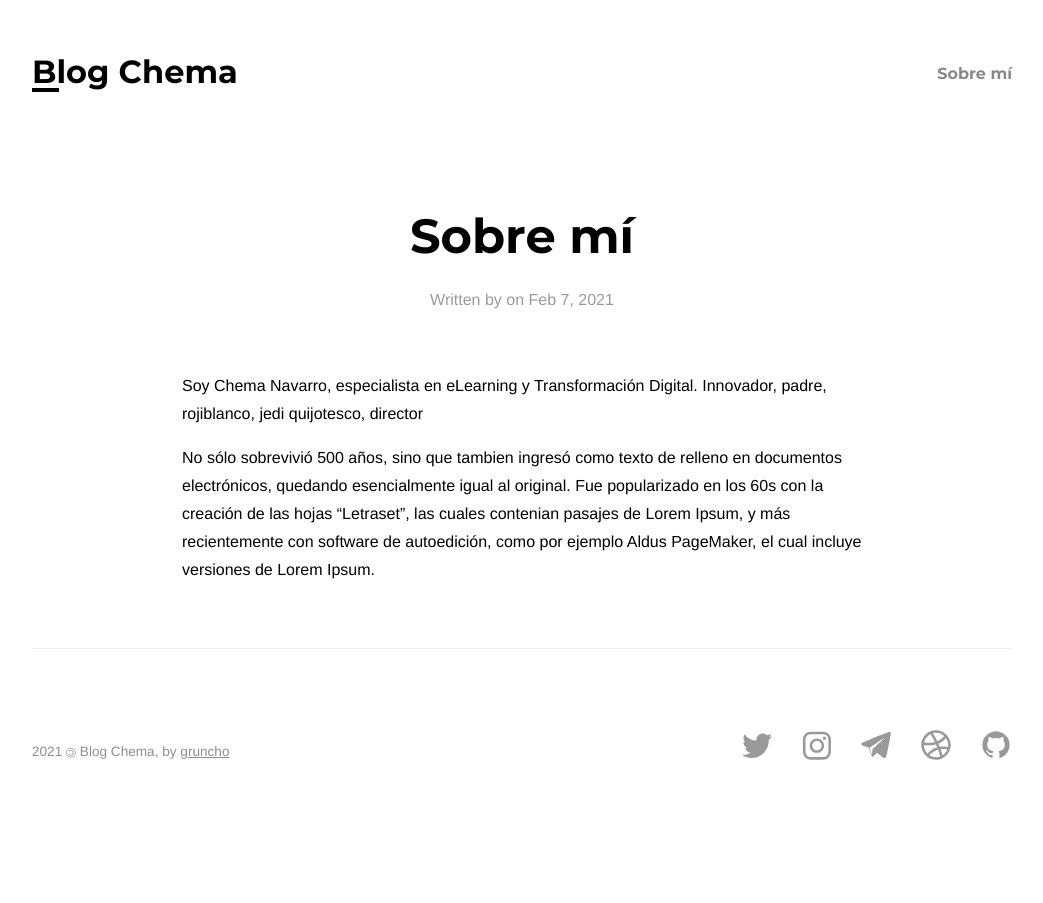
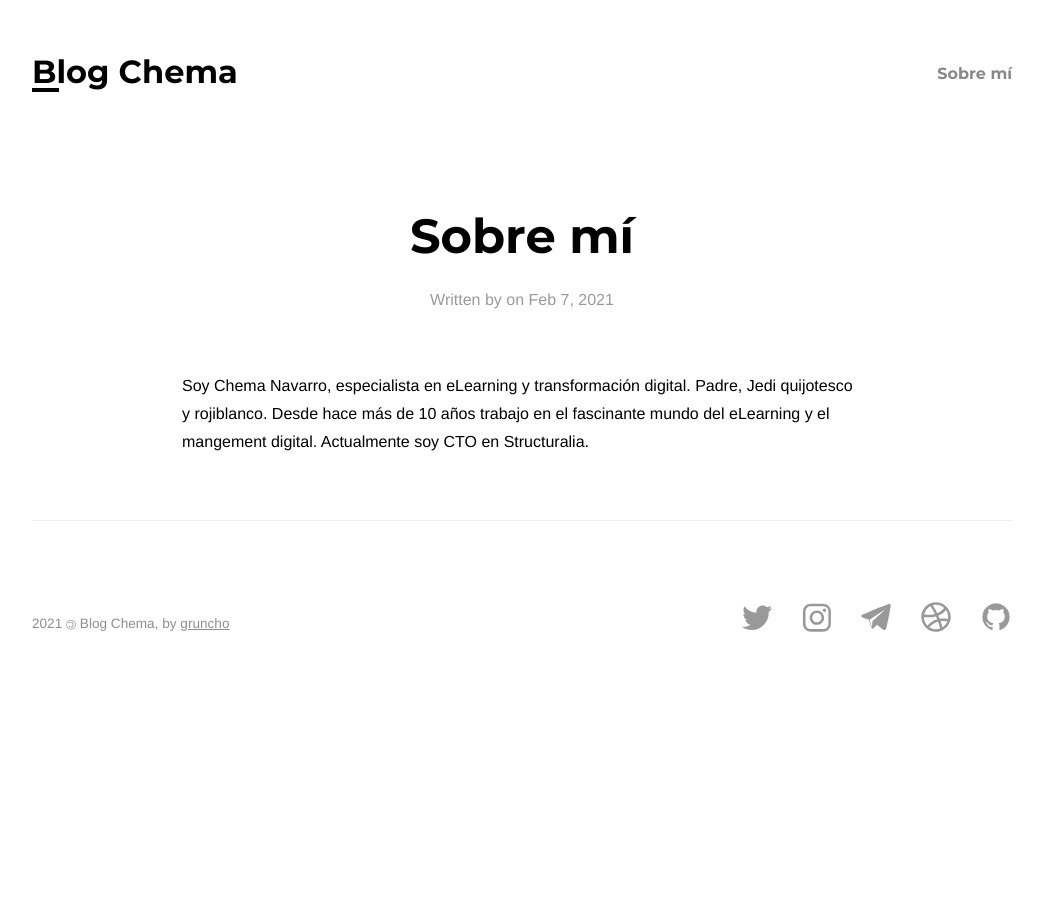
Before and after one commit to arqueochema/blog, a Jekyll site: the page built from about.md, in a window 1280 px wide. Shown: the whole page, without its empty margins (118-1161 px from the left). Built offline with Jekyll 4.4.1, drawn with Linux system fonts in a browser that asks for light colours.

Commit message:
actualizacion
actualizacion

```diff
--- a/about.md
+++ b/about.md
@@ -5,6 +5,4 @@ permalink: /about/
 date: 2021-02-07 09:00:00 +0200
 author: Chema
 ---
-Soy Chema Navarro, especialista en eLearning y Transformación Digital. Innovador, padre, rojiblanco, jedi quijotesco, director
-
-No sólo sobrevivió 500 años, sino que tambien ingresó como texto de relleno en documentos electrónicos, quedando esencialmente igual al original. Fue popularizado en los 60s con la creación de las hojas "Letraset", las cuales contenian pasajes de Lorem Ipsum, y más recientemente con software de autoedición, como por ejemplo Aldus PageMaker, el cual incluye versiones de Lorem Ipsum.
+Soy Chema Navarro, especialista en eLearning y transformación digital. Padre, Jedi quijotesco y rojiblanco. Desde hace más de 10 años trabajo en el fascinante mundo del eLearning y el mangement digital. Actualmente soy CTO en Structuralia.
```
